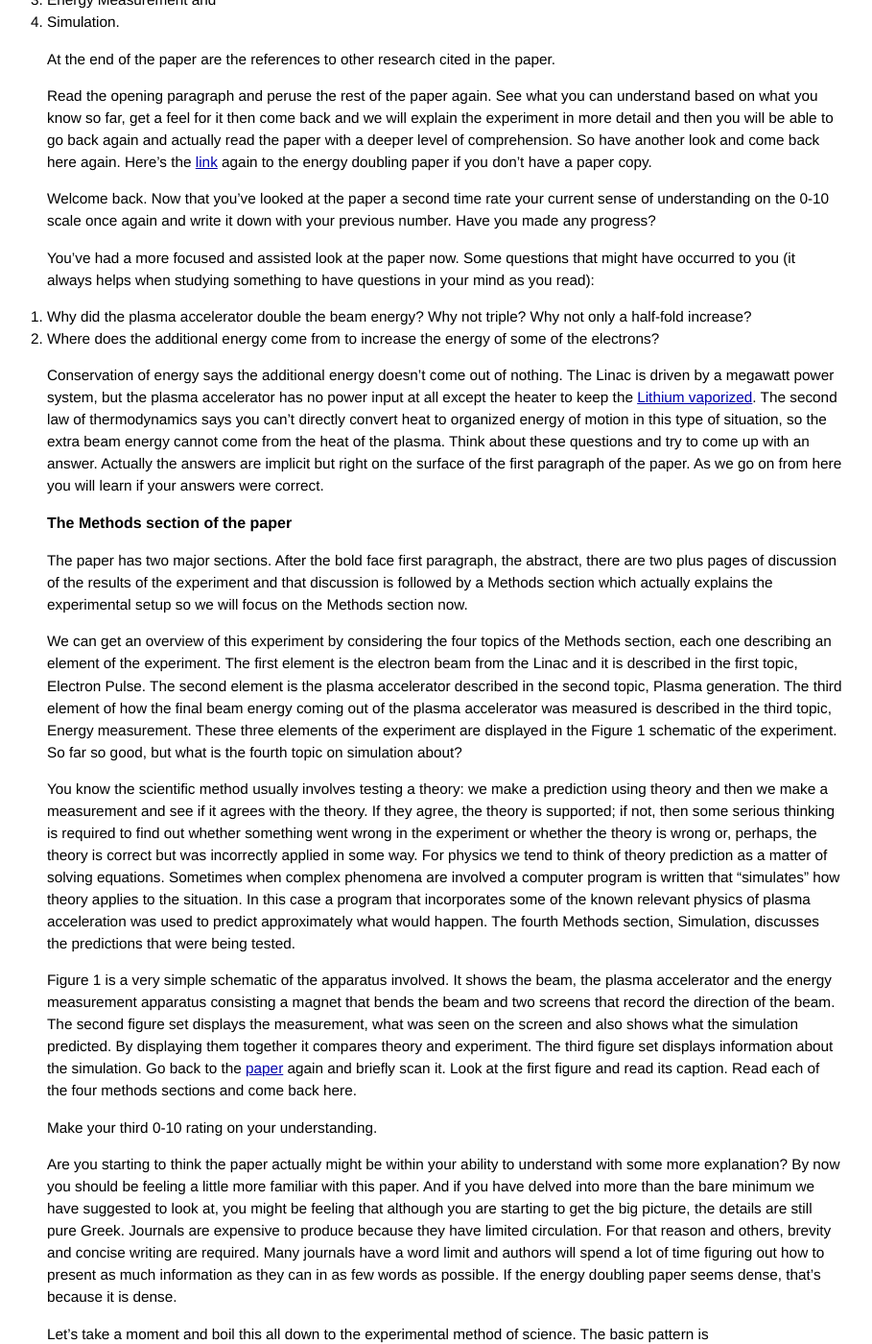
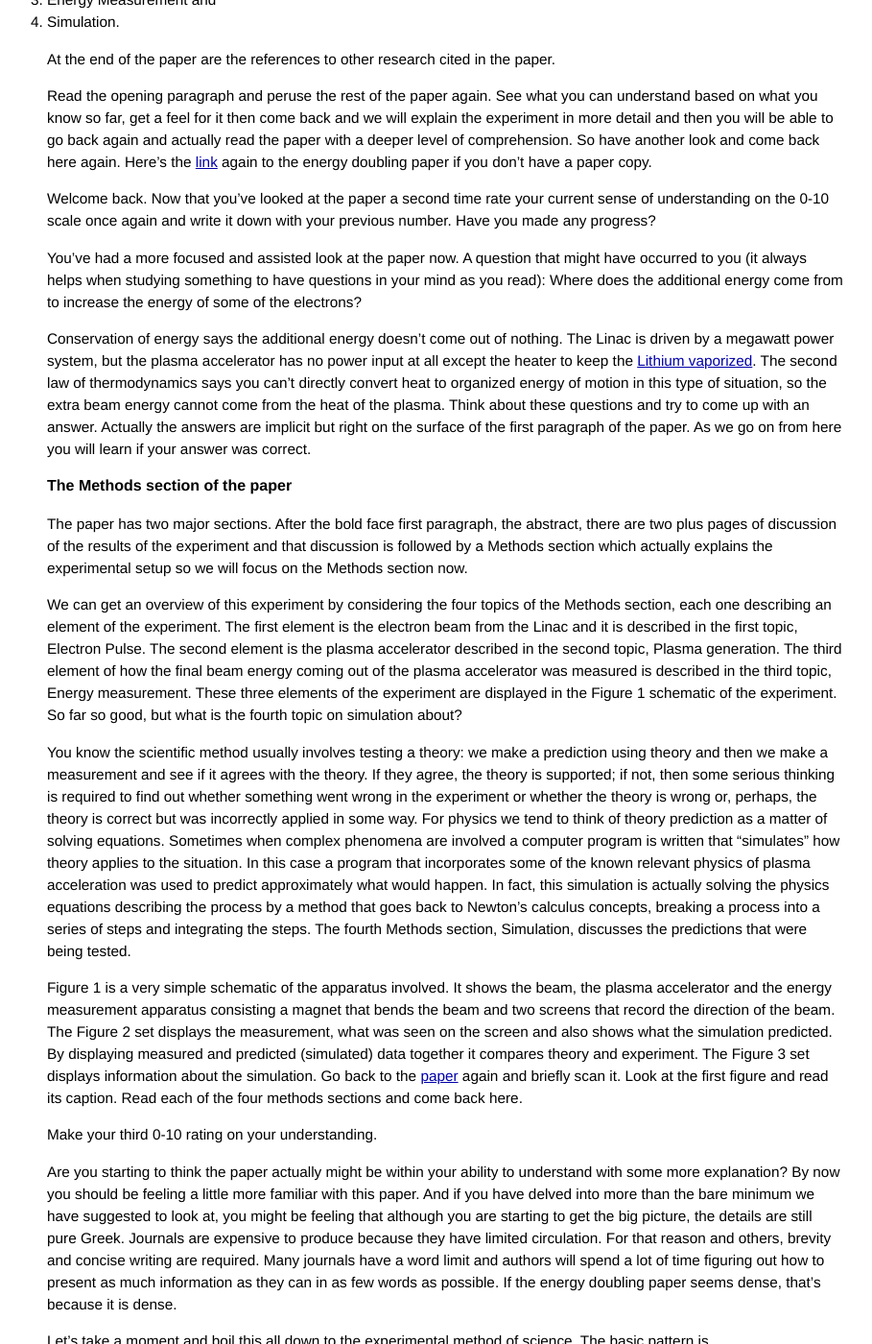
Before and after one commit to grbfacet/facet, a Jekyll site: the page built from energy-doubling-explained.md, in a window 1280 px wide and 1400 px high, scrolled down 4635 px. Shown: the whole window at 96% size, without its empty margins (176-1085 px from the left). Built offline with Jekyll 4.4.1, drawn with Linux system fonts in a browser that asks for light colours; some of the changed text lies outside the part shown.

Commit message:
Update energy-doubling-explained.md

```diff
--- a/energy-doubling-explained.md
+++ b/energy-doubling-explained.md
@@ -58,7 +58,7 @@
 
 Plasma acceleration is a new and novel method of accelerating an electron to higher energy. In this experiment the Linac created a beam consisting of tiny bunches of about 1.8 x 10<sup>10</sup> electrons created at a rate of 60 bunches per second at the beginning of the Linac. Each bunch was accelerated in the Linac by very strong electric fields. To get a feeling for [how much energy is in the beam](/beam-acceleration-tutorial.html#the-beam-bunch-energy) imagine being pummeled by 60 major league pitchers each hitting you with a fastball every second.
 
-Think of each electron bunch as a microscopic sized cloud of particles. Because the electrons repel each other and because the electrons in the bunch have random thermal motion, [beam control technology](/beam-control-tutorial.html) was required to keep each bunch intact as it moved along the accelerator. The bunches in the Linac were long narrow needle shaped cylinders with a length of 6 millimeters (about 1/4"). The diameter of the cylinder varied as the bunch traveled down the Linac passing through [focusing and defocusing beam control magnetic fields.](/beam-control-tutorial.html#focusing-the-beam-bunch) Just before it entered the plasma accelerator, each bunch was “compressed” in length by a factor of 500 down to about 12 µm long (1 µm = 1 micron = 10<sup>-6</sup> meters) and it’s diameter was focused to a “spot size” of 10 µm.
+Think of each electron bunch as a microscopic sized cloud of particles. Because the electrons repel each other and because the electrons in the bunch have random thermal motion, [beam control technology](/beam-control-tutorial.html) was required to keep each bunch intact as it moved along the accelerator. The bunches began in the Linac as long narrow needle shaped cylinders with a length of 6 millimeters (about 1/4"). The diameter of the cylinder varied as the bunch traveled down the Linac passing through [focusing and defocusing beam control magnetic fields.](/beam-control-tutorial.html#focusing-the-beam-bunch) Early in its journey down the Linac each bunch was “compressed” in length by a factor of 500 down to about 12 µm long (1 µm = 1 micron = 10<sup>-6</sup> meters). When the bunch entered the plasma accelerator it’s diameter was focused to a “spot size” of 10 µm.
 
 For the energy doubling experiment, the input beam bunches of 42 GeV electrons were created in the Linac and sent into the FFTB where the experimental plasma accelerator was located. The plasma accelerator that increased the energy of some electrons in the beam bunches to 84 GeV cost perhaps about ten thousand times less than the Linac to build AND was only 3 feet long, about three thousand times shorter than the Linac!!
 
@@ -72,7 +72,7 @@
 
 From a scientific research point of view the energy doubling experiment at that time was partially a public relations effort. There were other important matters of plasma acceleration to continue to be studied. But where would they be studied once the FFTB was gone? To build a new research facility somewhere else at the lab would cost several million dollars. With a lot of competition for research funds and government budget deficits eating into research money, getting another facility would be a challenge.
 
-The plasma research group decided one thing to do was to demonstrate in a powerful way the ultimate goal of studying plasma acceleration, namely, to learn how to create plasma accelerators for many possible uses. And doing the energy doubling experiment would certainly create an easy to understand, easy to explain and easy to remember “sound bite” about the potential value of plasma accelerators.  They did indeed beat the clock and, eventually got the funds for a new facility, FACET, and today they are at work on further research on plasma acceleration and plasma accelerators.
+The plasma accelerator research group decided one thing to do was to demonstrate in a powerful way the possiblilites of plasma accelerators. Doing the energy doubling experiment would certainly create an easy to understand, easy to explain and easy to remember “sound bite” about the potential of plasma accelerators.  They did indeed beat the clock and, eventually got the funds for a new facility, FACET, and today they are at work on further research on plasma acceleration and plasma accelerators.
 
 Normally experiments and research are not under the gun quite so dramatically as this project was, but funding concerns are a part of most scientific research today. The excitement of achieving important goals is not always as dramatic but it, too, is always a part of research. Scientific research is after all a human activity carried out by people who are no different than anyone else when it comes to having a successful career.
 
@@ -101,12 +101,9 @@
 
 Welcome back. Now that you’ve looked at the paper a second time rate your current sense of understanding on the 0-10 scale once again and write it down with your previous number. Have you made any progress?
 
-You’ve had a more focused and assisted look at the paper now. Some questions that might have occurred to you (it always helps when studying something to have questions in your mind as you read):
+You’ve had a more focused and assisted look at the paper now. A question that might have occurred to you (it always helps when studying something to have questions in your mind as you read): Where does the additional energy come from to increase the energy of some of the electrons?
 
-1.	Why did the plasma accelerator double the beam energy? Why not triple? Why not only a half-fold increase?
-2.	Where does the additional energy come from to increase the energy of some of the electrons?
-
-Conservation of energy says the additional energy doesn’t come out of nothing. The Linac is driven by a megawatt power system, but the plasma accelerator has no power input at all except the heater to keep the [Lithium vaporized](/beam-acceleration-tutorial.html#plasma-acceleration). The second law of thermodynamics says you can’t directly convert heat to organized energy of motion in this type of situation, so the extra beam energy cannot come from the heat of the plasma. Think about these questions and try to come up with an answer. Actually the answers are implicit but right on the surface of the first paragraph of the paper. As we go on from here you will learn if your answers were correct.
+Conservation of energy says the additional energy doesn’t come out of nothing. The Linac is driven by a megawatt power system, but the plasma accelerator has no power input at all except the heater to keep the [Lithium vaporized](/beam-acceleration-tutorial.html#plasma-acceleration). The second law of thermodynamics says you can’t directly convert heat to organized energy of motion in this type of situation, so the extra beam energy cannot come from the heat of the plasma. Think about these questions and try to come up with an answer. Actually the answers are implicit but right on the surface of the first paragraph of the paper. As we go on from here you will learn if your answer was correct.
 
 
 #### The Methods section of the paper
@@ -115,9 +112,9 @@
 
 We can get an overview of this experiment by considering the four topics of the Methods section, each one describing an element of the experiment. The first element is the electron beam from the Linac and it is described in the first topic, Electron Pulse. The second element is the plasma accelerator described in the second topic, Plasma generation. The third element of how the final beam energy coming out of the plasma accelerator was measured is described in the third topic, Energy measurement. These three elements of the experiment are displayed in the Figure 1 schematic of the experiment. So far so good, but what is the fourth topic on simulation about?
 
-You know the scientific method usually involves testing a theory: we make a prediction using theory and then we make a measurement and see if it agrees with the theory. If they agree, the theory is supported; if not, then some serious thinking is required to find out whether something went wrong in the experiment or whether the theory is wrong or, perhaps, the theory is correct but was incorrectly applied in some way. For physics we tend to think of theory prediction as a matter of solving equations. Sometimes when complex phenomena are involved a computer program is written that “simulates” how theory applies to the situation. In this case a program that incorporates some of the known relevant physics of plasma acceleration was used to predict approximately what would happen. The fourth Methods section, Simulation, discusses the predictions that were being tested.
+You know the scientific method usually involves testing a theory: we make a prediction using theory and then we make a measurement and see if it agrees with the theory. If they agree, the theory is supported; if not, then some serious thinking is required to find out whether something went wrong in the experiment or whether the theory is wrong or, perhaps, the theory is correct but was incorrectly applied in some way. For physics we tend to think of theory prediction as a matter of solving equations. Sometimes when complex phenomena are involved a computer program is written that “simulates” how theory applies to the situation. In this case a program that incorporates some of the known relevant physics of plasma acceleration was used to predict approximately what would happen. In fact, this simulation is actually solving the physics equations describing the process by a method that goes back to Newton's calculus concepts, breaking a process into a series of steps and integrating the steps. The fourth Methods section, Simulation, discusses the predictions that were being tested.
 
-Figure 1 is a very simple schematic of the apparatus involved. It shows the beam, the plasma accelerator and the energy measurement apparatus consisting a magnet that bends the beam and two screens that record the direction of the beam. The second figure set displays the measurement, what was seen on the screen and also shows what the simulation predicted. By displaying them together it compares theory and experiment. The third figure set displays information about the simulation. Go back to the [paper](/energy-doubling-slacpub.html) again and briefly scan it. Look at the first figure and read its caption. Read each of the four methods sections and come back here.
+Figure 1 is a very simple schematic of the apparatus involved. It shows the beam, the plasma accelerator and the energy measurement apparatus consisting a magnet that bends the beam and two screens that record the direction of the beam. The Figure 2 set displays the measurement, what was seen on the screen and also shows what the simulation predicted. By displaying measured and predicted (simulated) data together it compares theory and experiment. The Figure 3 set displays information about the simulation. Go back to the [paper](/energy-doubling-slacpub.html) again and briefly scan it. Look at the first figure and read its caption. Read each of the four methods sections and come back here.
 
 Make your third 0-10 rating on your understanding.
 
```
